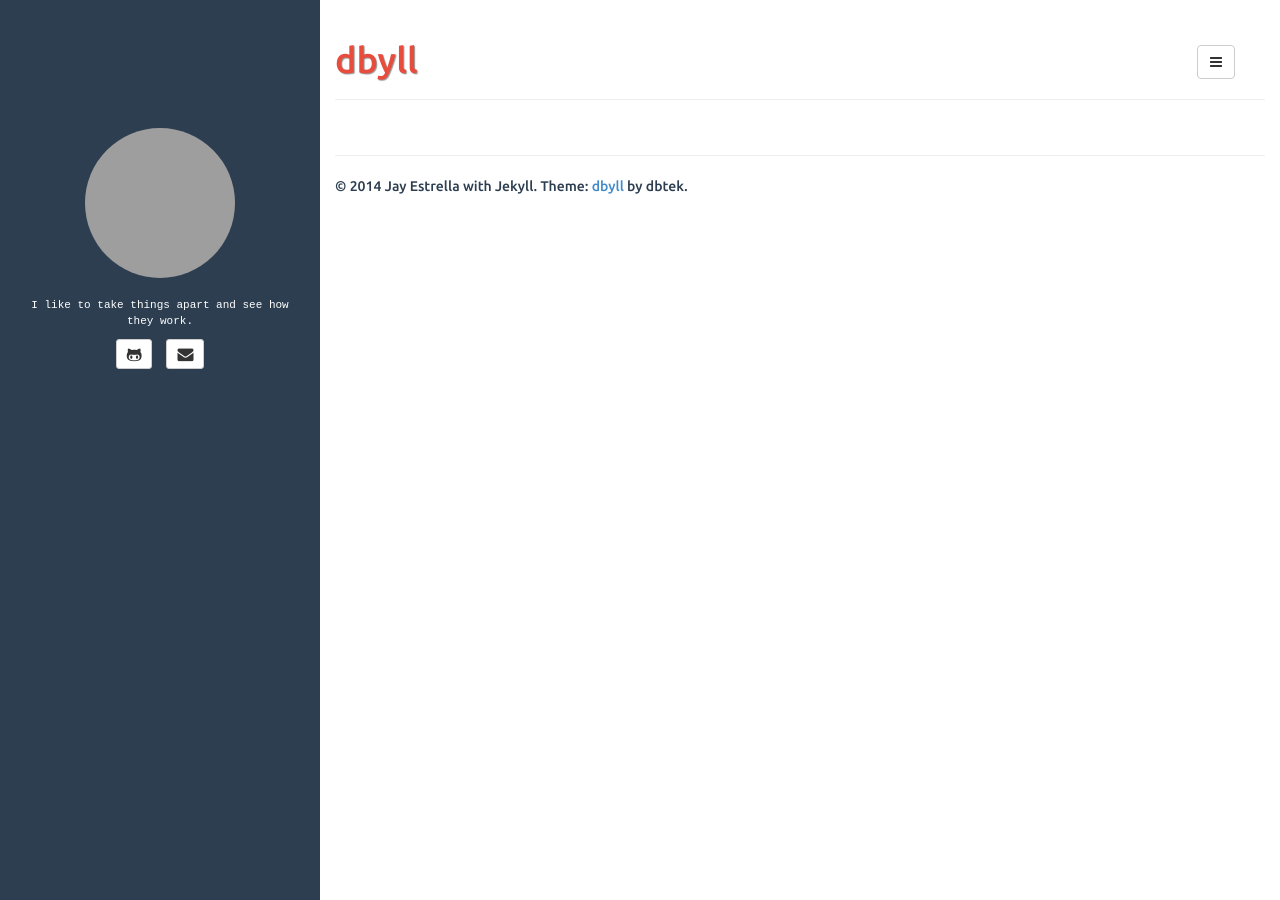
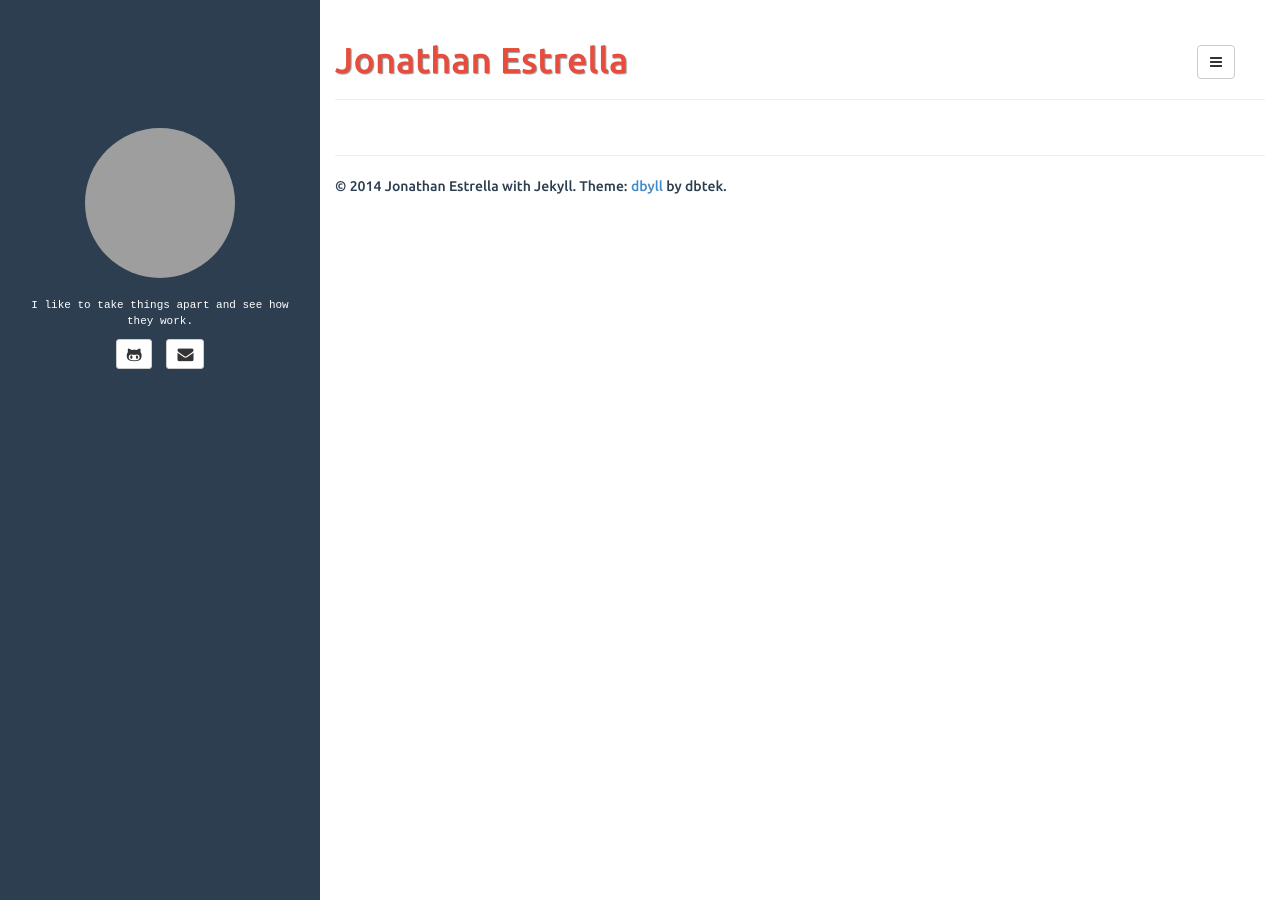
Before and after one commit to jjestrel/jjestrel.github.io, a Jekyll site: the page built from index.html, in a window 1280 px wide. Built offline with Jekyll 4.4.1, drawn with Linux system fonts in a browser that asks for light colours; the list of posts is cut into pages by our own code; grey boxes are pictures that could not be loaded.

Commit message:
More config changes

```diff
--- a/_config.yml
+++ b/_config.yml
@@ -12,13 +12,13 @@ defaults:
     scope:
       path: "" # empty string for all files
     values:
-      title: dbyll
+      title: Jonathan Estrella
 
-description: Stylish Jekyll Theme
+description:
 author:
-  name: Jay Estrella
+  name: Jonathan Estrella
   email: jjestrel@uwaterloo.ca
-  github: genericjay
+  github: jjestrel
   #twitter: dbtek
   #pinterest: asd123
   linkedin: jonathanestrella
```
